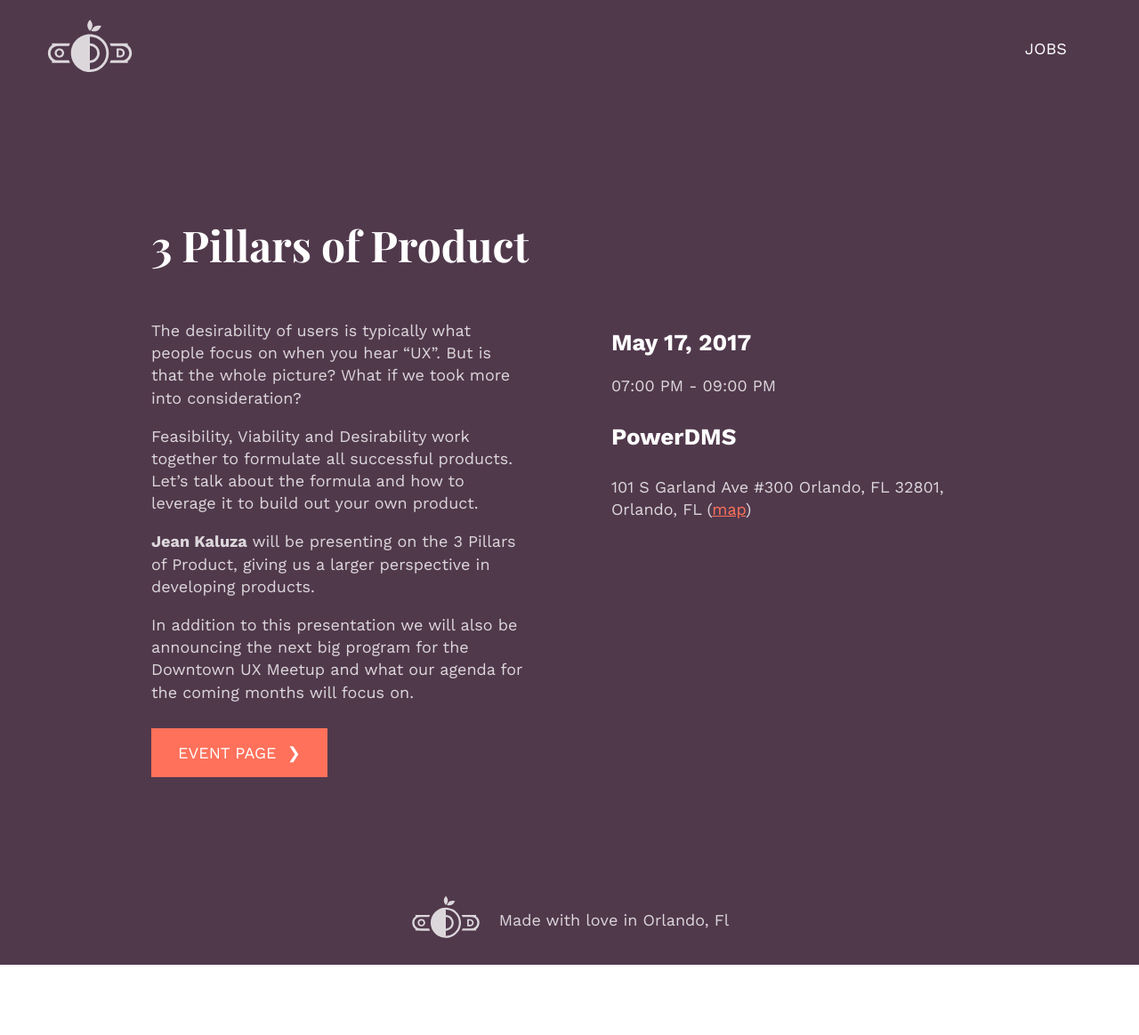
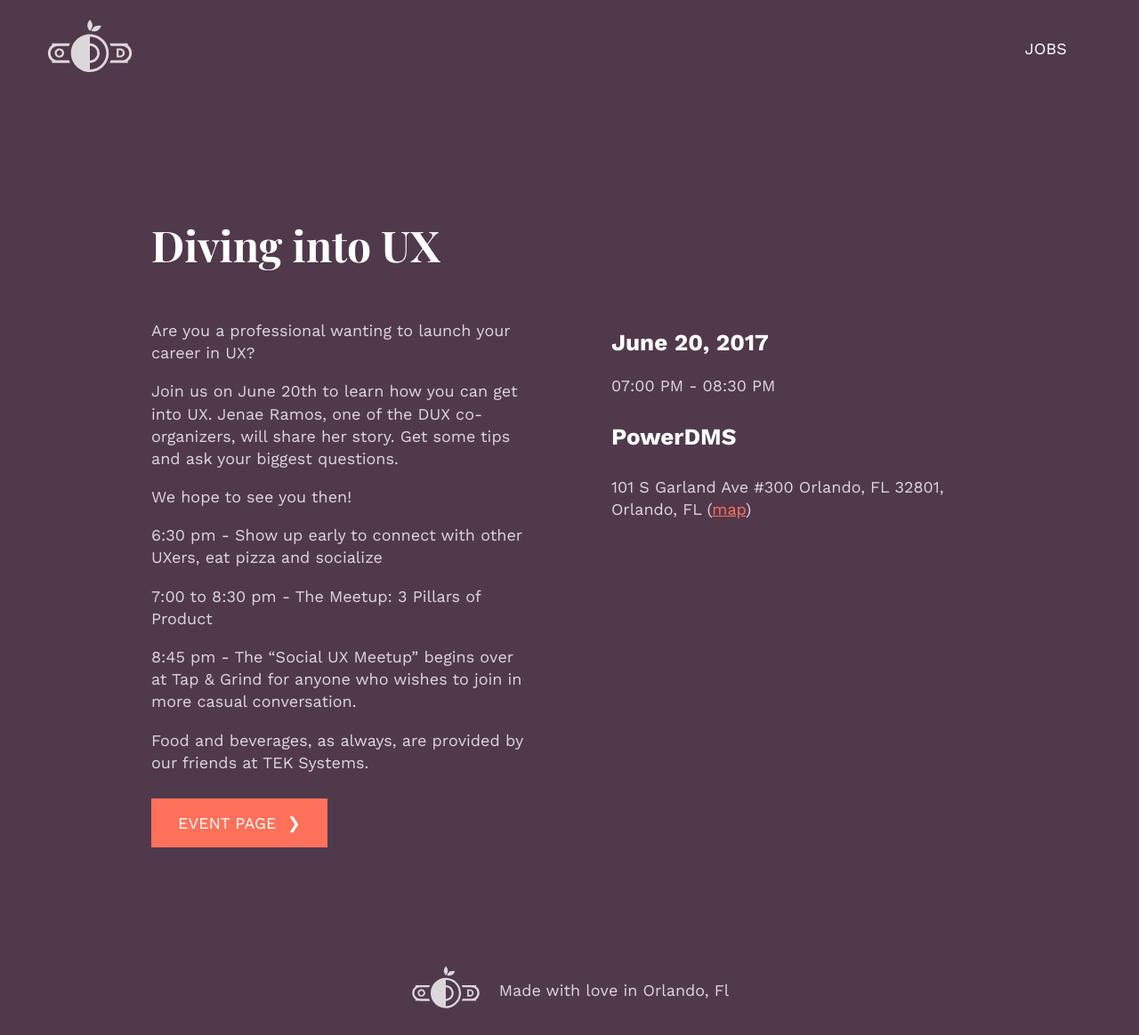
Before and after one commit to whosdustin/orlando-designers, a Jekyll site: the page built from _events/DUX-Meetup.markdown, in a window 1280 px wide. Shown: the whole page at 89% size. Built offline with Jekyll 4.4.1, drawn with Linux system fonts in a browser that asks for light colours; comment, search, counter and statistics services are not loaded; before the commit the page ends 1085 px from its top, so only the background shows below that.

Commit message:
Updated Dux Meetup and 1 other file

```diff
--- a/_events/DUX-Meetup.markdown
+++ b/_events/DUX-Meetup.markdown
@@ -1,16 +1,22 @@
 ---
-title: 3 Pillars of Product
-start_date: 2017-05-17 19:00:00 -04:00
-end_date: 2017-05-17 21:00:00 -04:00
+title: Diving into UX
+start_date: 2017-06-20 19:00:00 -04:00
+end_date: 2017-06-20 20:30:00 -04:00
 location_name: PowerDMS
 address: '101 S Garland Ave #300 Orlando, FL 32801, Orlando, FL'
-link: https://www.meetup.com/Downtown-UX-Meetup/events/239727312/
+link: https://www.meetup.com/Downtown-UX-Meetup/events/240277854/
 ---
 
-The desirability of users is typically what people focus on when you hear “UX”. But is that the whole picture? What if we took more into consideration?
+Are you a professional wanting to launch your career in UX?
 
-Feasibility, Viability and Desirability work together to formulate all successful products. Let’s talk about the formula and how to leverage it to build out your own product.
+Join us on June 20th to learn how you can get into UX. Jenae Ramos, one of the DUX co-organizers, will share her story. Get some tips and ask your biggest questions.
 
-**Jean Kaluza** will be presenting on the 3 Pillars of Product, giving us a larger perspective in developing products.
+We hope to see you then!
 
-In addition to this presentation we will also be announcing the next big program for the Downtown UX Meetup and what our agenda for the coming months will focus on.
+6:30 pm - Show up early to connect with other UXers, eat pizza and socialize
+
+7:00 to 8:30 pm - The Meetup: 3 Pillars of Product
+
+8:45 pm - The "Social UX Meetup" begins over at Tap & Grind for anyone who wishes to join in more casual conversation.
+
+Food and beverages, as always, are provided by our friends at TEK Systems.
```
Also changed, not shown: _events/Orlando-Lady-Developers.markdown (deleted, +0 -17 lines).
